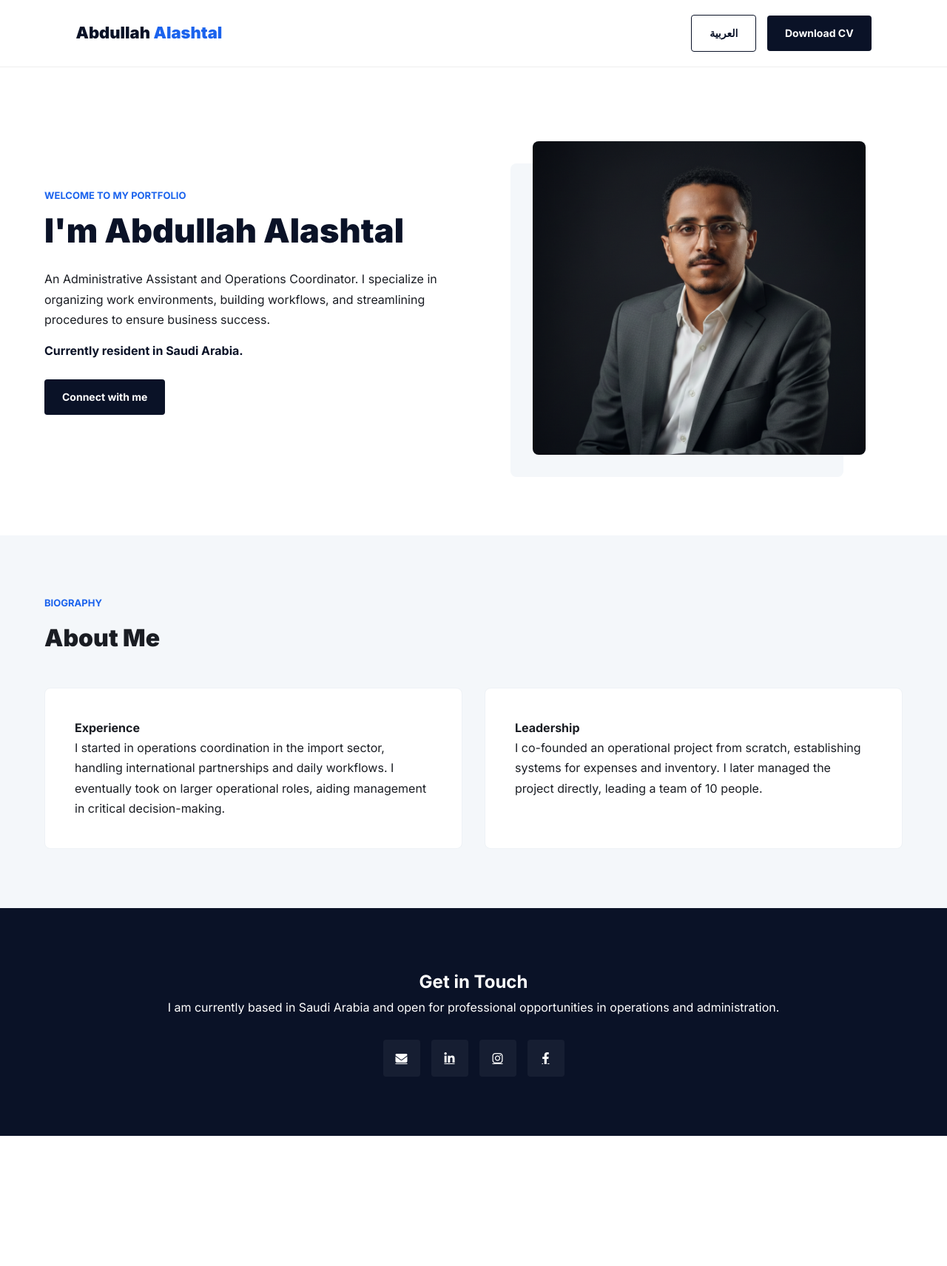
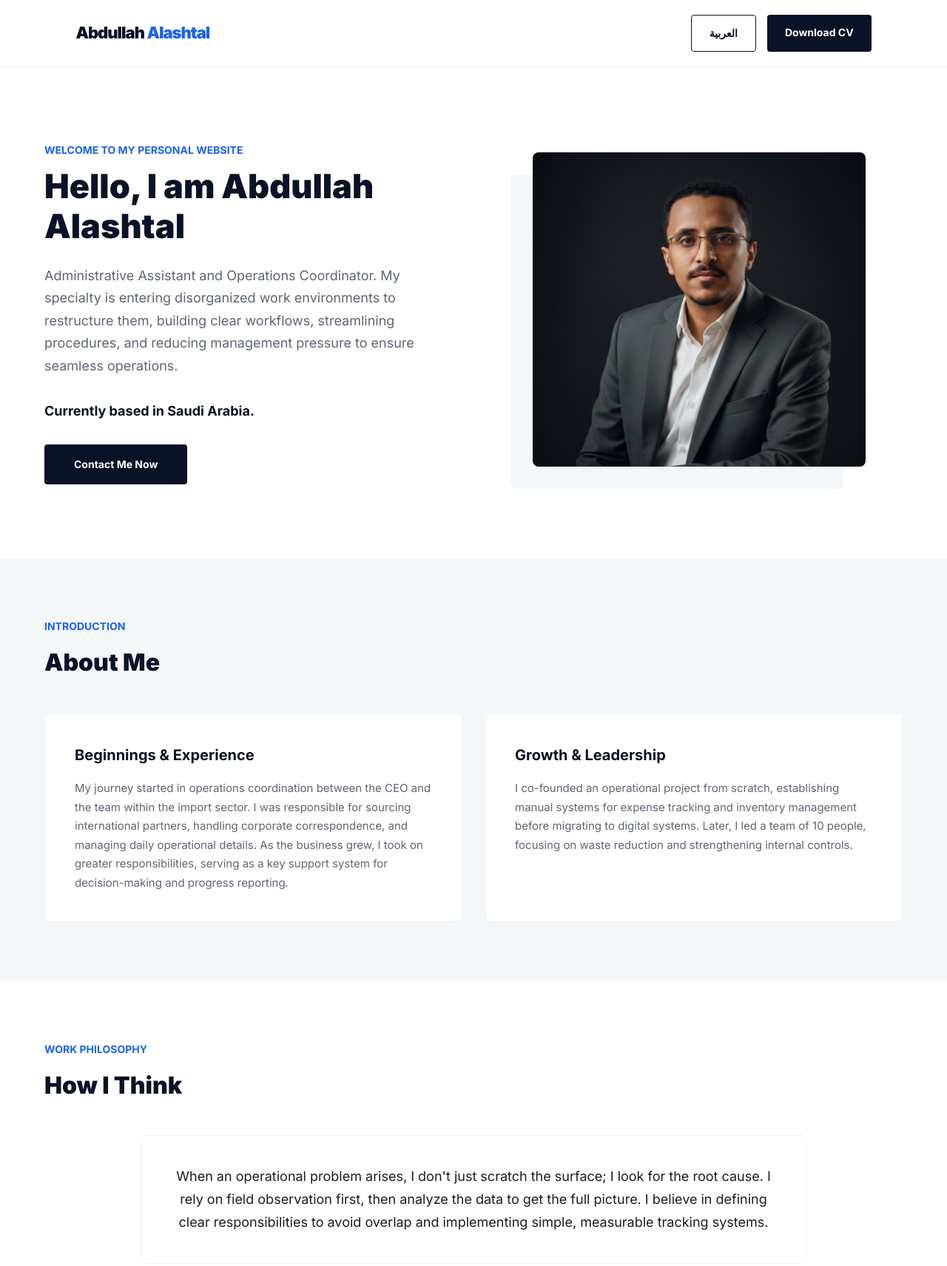
Before and after one commit to alashtalabdullah-svg/Portfolio, a plain HTML site: page index.html in a window 1280 px wide. Shown: the top 1712 px of the page at 74% size. Before the commit the page ends 1536 px from the top, so only its background shows below. Drawn offline with Linux system fonts and the light colour scheme.

Commit message:
Update index.html

```diff
--- a/index.html
+++ b/index.html
@@ -1,48 +1,79 @@
 <!DOCTYPE html>
-<html lang="en">
+<html lang="en" dir="ltr">
 <head>
     <meta charset="UTF-8">
     <meta name="viewport" content="width=device-width, initial-scale=1.0">
-    <title>Abdullah Alashtal | Ops Coordinator</title>
+    <title>Abdullah Alashtal | Operations & Management Coordinator</title>
     <link href="https://fonts.googleapis.com/css2?family=Inter:wght@300;400;600;700;900&display=swap" rel="stylesheet">
     <link rel="stylesheet" href="https://cdnjs.cloudflare.com/ajax/libs/font-awesome/6.4.0/css/all.min.css">
     <style>
-        :root { --navy: #0a1227; --blue: #1b63ed; --light: #f4f7fa; --text: #1a1d23; --muted: #5e6675; }
+        :root {
+            --finox-navy: #0a1227;
+            --finox-blue: #1b63ed;
+            --finox-light: #f4f7fa;
+            --text-main: #1a1d23;
+            --text-muted: #5e6675;
+        }
+
         * { margin: 0; padding: 0; box-sizing: border-box; }
-        body { font-family: 'Inter', sans-serif; color: var(--text); background-color: #fff; line-height: 1.7; }
+        body { font-family: 'Inter', sans-serif; color: var(--text-main); background-color: #fff; line-height: 1.7; }
 
+        /* Navigation */
         nav { padding: 20px 8%; display: flex; justify-content: space-between; align-items: center; background: #fff; border-bottom: 1px solid #eee; position: sticky; top: 0; z-index: 1000; }
-        .logo { font-size: 22px; font-weight: 800; color: var(--navy); }
-        .logo span { color: var(--blue); }
-        .btn { padding: 12px 24px; font-size: 14px; font-weight: 700; text-decoration: none; transition: 0.3s; border-radius: 4px; display: inline-block; }
-        .btn-primary { background: var(--navy); color: #fff; }
-        .btn-outline { border: 1px solid var(--navy); color: var(--navy); margin-right: 10px; }
+        .logo { font-size: 22px; font-weight: 800; color: var(--finox-navy); letter-spacing: -1px; }
+        .logo span { color: var(--finox-blue); }
+        .nav-links { display: flex; gap: 15px; }
 
+        .btn { padding: 12px 24px; font-size: 14px; font-weight: 700; text-decoration: none; transition: 0.3s; border-radius: 4px; display: inline-block; border: none; cursor: pointer; }
+        .btn-primary { background: var(--finox-navy); color: #fff; }
+        .btn-primary:hover { background: var(--finox-blue); }
+        .btn-outline { border: 1px solid var(--finox-navy); color: var(--finox-navy); }
+
+        /* Container */
         .container { max-width: 1200px; margin: 0 auto; padding: 0 20px; }
-        .hero { padding: 100px 0; }
+
+        /* Hero Section */
+        .hero { padding: 100px 0; background-color: #fff; }
         .hero-flex { display: flex; align-items: center; gap: 60px; flex-wrap: wrap; }
         .hero-text { flex: 1; min-width: 320px; }
-        .hero-text h1 { font-size: 45px; font-weight: 900; color: var(--navy); line-height: 1.2; margin-bottom: 25px; }
+        .hero-text h1 { font-size: 45px; font-weight: 900; color: var(--finox-navy); line-height: 1.2; margin-bottom: 25px; }
+        .hero-text p { font-size: 18px; color: var(--text-muted); margin-bottom: 30px; }
         .hero-img { flex: 1; min-width: 320px; text-align: center; }
-        .hero-img img { width: 100%; max-width: 450px; border-radius: 8px; box-shadow: -30px 30px 0px var(--light); }
+        .hero-img img { width: 100%; max-width: 450px; border-radius: 8px; box-shadow: -30px 30px 0px var(--finox-light); }
 
+        /* Section Styling */
         section { padding: 80px 0; }
-        .bg-light { background-color: var(--light); }
-        .section-tag { color: var(--blue); font-weight: 700; font-size: 13px; text-transform: uppercase; margin-bottom: 10px; display: block; }
-        .section-title { font-size: 32px; font-weight: 800; margin-bottom: 40px; }
+        .bg-light { background-color: var(--finox-light); }
+        .section-tag { color: var(--finox-blue); font-weight: 700; font-size: 14px; text-transform: uppercase; margin-bottom: 10px; display: block; }
+        .section-title { font-size: 32px; font-weight: 800; margin-bottom: 40px; color: var(--finox-navy); }
 
+        /* Info Grid */
         .grid { display: grid; grid-template-columns: repeat(auto-fit, minmax(300px, 1fr)); gap: 30px; }
         .info-card { background: #fff; padding: 40px; border-radius: 8px; border: 1px solid #eef2f6; transition: 0.3s; }
-        .info-card:hover { border-color: var(--blue); transform: translateY(-5px); }
+        .info-card:hover { border-color: var(--finox-blue); transform: translateY(-5px); box-shadow: 0 20px 40px rgba(0,0,0,0.05); }
+        .info-card i { font-size: 35px; color: var(--finox-blue); margin-bottom: 20px; display: block; }
+        .info-card h4 { font-size: 20px; margin-bottom: 15px; color: var(--finox-navy); }
+        .info-card p { font-size: 15px; color: var(--text-muted); }
 
-        .contact-footer { background: var(--navy); color: #fff; padding: 80px 0; text-align: center; }
-        .social-icons { display: flex; justify-content: center; gap: 15px; margin-top: 30px; }
-        .social-icon { width: 50px; height: 50px; background: rgba(255,255,255,0.05); display: flex; align-items: center; justify-content: center; color: #fff; border-radius: 4px; }
+        /* Contact Section */
+        .contact-footer { background: var(--finox-navy); color: #fff; padding: 80px 0; text-align: center; }
+        .contact-footer h2 { font-size: 35px; margin-bottom: 20px; }
+        .contact-footer p { opacity: 0.8; margin-bottom: 40px; max-width: 600px; margin-left: auto; margin-right: auto; }
+        .social-icons { display: flex; justify-content: center; gap: 20px; }
+        .social-icon { width: 55px; height: 55px; background: rgba(255,255,255,0.05); display: flex; align-items: center; justify-content: center; color: #fff; font-size: 22px; border-radius: 4px; transition: 0.3s; }
+        .social-icon:hover { background: var(--finox-blue); transform: translateY(-5px); }
 
+        /* Responsive */
         @media (max-width: 768px) {
-            .hero-flex { flex-direction: column; text-align: center; }
-            .hero-text h1 { font-size: 32px; }
-            .hero-img img { box-shadow: -15px 15px 0px var(--light); }
+            nav { padding: 15px 5%; flex-direction: column; gap: 15px; }
+            .hero-text h1 { font-size: 32px; text-align: center; }
+            .hero-text p { text-align: center; }
+            .hero-flex { flex-direction: column; gap: 40px; }
+            .hero-img img { box-shadow: -15px 15px 0px var(--finox-light); }
+            /* On mobile, text usually comes first in English layouts */
+            .hero-text { order: 1; }
+            .hero-img { order: 2; }
+            .section-title { font-size: 26px; text-align: center; }
         }
     </style>
 </head>
@@ -50,7 +81,7 @@
 
 <nav>
     <div class="logo">Abdullah <span>Alashtal</span></div>
-    <div>
+    <div class="nav-links">
         <a href="index-ar.html" class="btn btn-outline">العربية</a>
         <a href="cv-en.pdf" class="btn btn-primary" download>Download CV</a>
     </div>
@@ -60,11 +91,11 @@
     <div class="container">
         <div class="hero-flex">
             <div class="hero-text">
-                <span class="section-tag">Welcome to my portfolio</span>
-                <h1>I'm Abdullah Alashtal</h1>
-                <p>An Administrative Assistant and Operations Coordinator. I specialize in organizing work environments, building workflows, and streamlining procedures to ensure business success.</p>
-                <p style="font-weight: 700; color: var(--navy); margin-top: 15px;">Currently resident in Saudi Arabia.</p>
-                <a href="#contact" class="btn btn-primary" style="margin-top: 25px;">Connect with me</a>
+                <span class="section-tag">Welcome to my personal website</span>
+                <h1>Hello, I am Abdullah Alashtal</h1>
+                <p>Administrative Assistant and Operations Coordinator. My specialty is entering disorganized work environments to restructure them, building clear workflows, streamlining procedures, and reducing management pressure to ensure seamless operations.</p>
+                <p style="font-weight: 700; color: var(--finox-navy);">Currently based in Saudi Arabia.</p>
+                <a href="#contact" class="btn btn-primary" style="padding: 15px 40px;">Contact Me Now</a>
             </div>
             <div class="hero-img">
                 <img src="Abdullah Alashtal.png" alt="Abdullah Alashtal">
@@ -75,16 +106,65 @@
 
 <section class="bg-light">
     <div class="container">
-        <span class="section-tag">Biography</span>
+        <span class="section-tag">Introduction</span>
         <h2 class="section-title">About Me</h2>
         <div class="grid">
             <div class="info-card">
-                <h4>Experience</h4>
-                <p>I started in operations coordination in the import sector, handling international partnerships and daily workflows. I eventually took on larger operational roles, aiding management in critical decision-making.</p>
+                <h4>Beginnings & Experience</h4>
+                <p>My journey started in operations coordination between the CEO and the team within the import sector. I was responsible for sourcing international partners, handling corporate correspondence, and managing daily operational details. As the business grew, I took on greater responsibilities, serving as a key support system for decision-making and progress reporting.</p>
             </div>
             <div class="info-card">
-                <h4>Leadership</h4>
-                <p>I co-founded an operational project from scratch, establishing systems for expenses and inventory. I later managed the project directly, leading a team of 10 people.</p>
+                <h4>Growth & Leadership</h4>
+                <p>I co-founded an operational project from scratch, establishing manual systems for expense tracking and inventory management before migrating to digital systems. Later, I led a team of 10 people, focusing on waste reduction and strengthening internal controls.</p>
+            </div>
+        </div>
+    </div>
+</section>
+
+<section>
+    <div class="container">
+        <span class="section-tag">Work Philosophy</span>
+        <h2 class="section-title">How I Think</h2>
+        <div class="info-card" style="max-width: 900px; margin: 0 auto; text-align: center;">
+            <p style="font-size: 18px; color: var(--text-main);">When an operational problem arises, I don't just scratch the surface; I look for the root cause. I rely on field observation first, then analyze the data to get the full picture. I believe in defining clear responsibilities to avoid overlap and implementing simple, measurable tracking systems.</p>
+        </div>
+    </div>
+</section>
+
+<section class="bg-light">
+    <div class="container">
+        <span class="section-tag">Core Capabilities</span>
+        <h2 class="section-title">Professional Skills</h2>
+        <div class="grid">
+            <div class="info-card">
+                <i class="fas fa-handshake"></i>
+                <h4>Relations & Communication</h4>
+                <p>Strategic sourcing of business partners, professional correspondence, and international contract management.</p>
+            </div>
+            <div class="info-card">
+                <i class="fas fa-chart-pie"></i>
+                <h4>Finance & Oversight</h4>
+                <p>Precise daily expense management, revenue auditing, and improving internal controls to prevent operational waste.</p>
+            </div>
+            <div class="info-card">
+                <i class="fas fa-user-tie"></i>
+                <h4>Field Management</h4>
+                <p>Leading teams of 10+, task delegation, and preparing performance reports for executive management.</p>
+            </div>
+        </div>
+    </div>
+</section>
+
+<section>
+    <div class="container">
+        <div class="grid">
+            <div style="text-align: center; padding: 40px; background: #fafafa; border: 1px dashed #ccc; border-radius: 8px;">
+                <h4 style="color: #999;">Testimonials</h4>
+                <p>(Coming Soon)</p>
+            </div>
+            <div style="text-align: center; padding: 40px; background: #fafafa; border: 1px dashed #ccc; border-radius: 8px;">
+                <h4 style="color: #999;">Simulation Project</h4>
+                <p>(Coming Soon)</p>
             </div>
         </div>
     </div>
@@ -92,13 +172,13 @@
 
 <section class="contact-footer" id="contact">
     <div class="container">
-        <h2>Get in Touch</h2>
-        <p>I am currently based in Saudi Arabia and open for professional opportunities in operations and administration.</p>
+        <h2>Get In Touch</h2>
+        <p>Currently residing in the Kingdom of Saudi Arabia and available for work opportunities and collaborations in management and operations coordination.</p>
         <div class="social-icons">
-            <a href="mailto:alashtalabdullah@gmail.com" class="social-icon"><i class="fas fa-envelope"></i></a>
-            <a href="https://www.linkedin.com/in/abdullah-al-ashtal/" class="social-icon"><i class="fab fa-linkedin-in"></i></a>
-            <a href="https://www.instagram.com/3bdu_ak/?hl=ar" class="social-icon"><i class="fab fa-instagram"></i></a>
-            <a href="https://www.facebook.com/abdallah.alashtal" class="social-icon"><i class="fab fa-facebook-f"></i></a>
+            <a href="mailto:alashtalabdullah@gmail.com" class="social-icon" title="Email"><i class="fas fa-envelope"></i></a>
+            <a href="https://www.linkedin.com/in/abdullah-al-ashtal/" class="social-icon" title="LinkedIn"><i class="fab fa-linkedin-in"></i></a>
+            <a href="https://www.instagram.com/3bdu_ak/?hl=ar" class="social-icon" title="Instagram"><i class="fab fa-instagram"></i></a>
+            <a href="https://www.facebook.com/abdallah.alashtal" class="social-icon" title="Facebook"><i class="fab fa-facebook-f"></i></a>
         </div>
     </div>
 </section>
```
